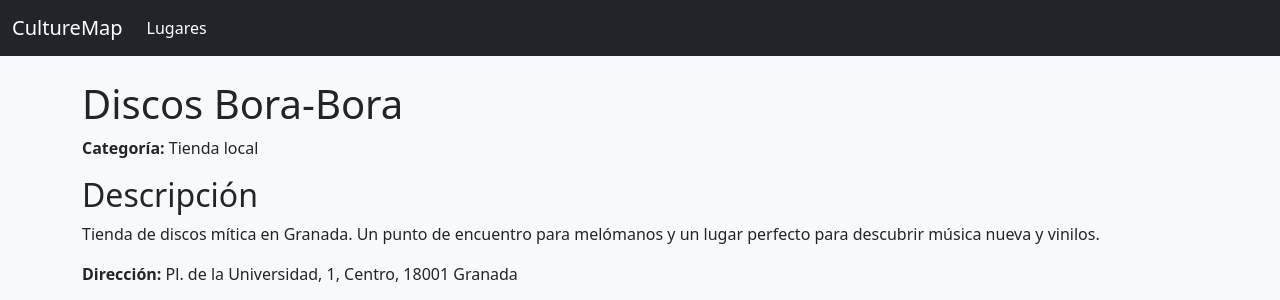
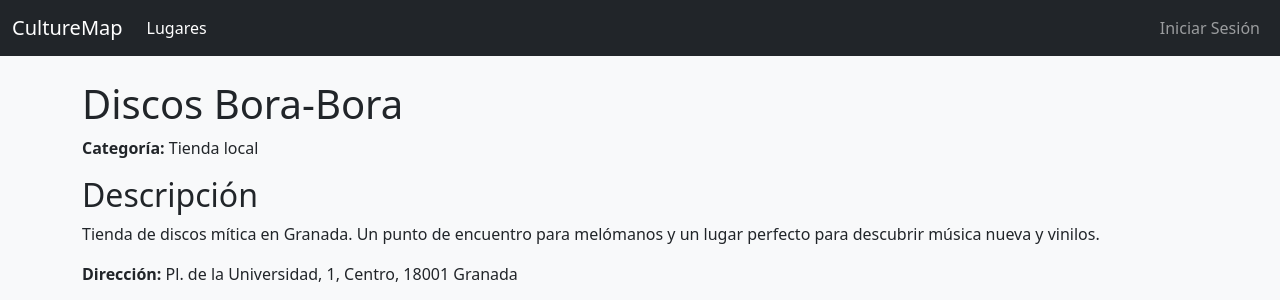
Before and after one commit to Teodosiodg2002/CultureMap, a Django app: page /lugares/5/ in a window 1280 px wide. Shown: the top 300 px of the page. Run offline with Django 5.2, Linux system fonts and the light colour scheme; data comes from the database, SQL or seed files in the repository.

Commit message:
Muestra enlaces Login/Logout dinámicamente en la navbar

```diff
--- a/lugares/templates/lugares/base.html
+++ b/lugares/templates/lugares/base.html
@@ -1,39 +1,69 @@
-<!doctype html>
+<!DOCTYPE html>
 <html lang="es">
   <head>
-  <meta charset="utf-8">
-  <meta name="viewport" content="width=device-width, initial-scale=1">
+    <meta charset="utf-8" />
+    <meta name="viewport" content="width=device-width, initial-scale=1" />
 
-  <title>{% block title %}CultureMap - Descubre lugares culturales{% endblock %}</title>
+    <title>
+      {% block title %}CultureMap - Descubre lugares culturales{% endblock %}
+    </title>
 
-  <link href="https://cdn.jsdelivr.net/npm/bootstrap@5.3.3/dist/css/bootstrap.min.css" rel="stylesheet" integrity="sha384-QWTKZyjpPEjISv5WaRU9OFeRpok6YctnYmDr5pNlyT2bRjXh0JMhjY6hW+ALEwIH" crossorigin="anonymous">
-
+    <link
+      href="https://cdn.jsdelivr.net/npm/bootstrap@5.3.3/dist/css/bootstrap.min.css"
+      rel="stylesheet"
+      integrity="sha384-QWTKZyjpPEjISv5WaRU9OFeRpok6YctnYmDr5pNlyT2bRjXh0JMhjY6hW+ALEwIH"
+      crossorigin="anonymous"
+    />
   </head>
-<body class="bg-light"> <nav class="navbar navbar-expand-lg navbar-dark bg-dark">
+  <body class="bg-light">
+    <nav class="navbar navbar-expand-lg navbar-dark bg-dark">
       <div class="container-fluid">
-
         <a class="navbar-brand" href="/">CultureMap</a>
 
-      <button class="navbar-toggler" type="button" data-bs-toggle="collapse" data-bs-target="#navbarNav">
+        <button
+          class="navbar-toggler"
+          type="button"
+          data-bs-toggle="collapse"
+          data-bs-target="#navbarNav"
+        >
           <span class="navbar-toggler-icon"></span>
         </button>
 
         <div class="collapse navbar-collapse" id="navbarNav">
           <ul class="navbar-nav me-auto mb-2 mb-lg-0">
             <li class="nav-item">
-            <a class="nav-link active" href="{% url 'listar_lugares_aprobados' %}">Lugares</a>
+              <a
+                class="nav-link active"
+                href="{% url 'listar_lugares_aprobados' %}"
+                >Lugares</a
+              >
             </li>
+          </ul>
+
+          <ul class="navbar-nav ms-auto mb-2 mb-lg-0">
+            {% if user.is_authenticated %}
+            <li class="nav-item">
+              <a class="nav-link" href="#">¡Hola, {{ user.username }}!</a>
+            </li>
+            <li class="nav-item">
+              <a class="nav-link" href="{% url 'logout' %}">Cerrar Sesión</a>
+            </li>
+            {% else %}
+            <li class="nav-item">
+              <a class="nav-link" href="{% url 'login' %}">Iniciar Sesión</a>
+            </li>
+            {% endif %}
           </ul>
         </div>
       </div>
     </nav>
 
-  <div class="container mt-4">
-    {% block content %}
-    {% endblock %}
-  </div>
+    <div class="container mt-4">{% block content %} {% endblock %}</div>
 
-  <script src="https://cdn.jsdelivr.net/npm/bootstrap@5.3.3/dist/js/bootstrap.bundle.min.js" integrity="sha384-YvpcrYf0tY3lHB60NNkmXc5s9fDVZLESaAA55NDzOxhy9GkcIdslK1eN7N6jIeHz" crossorigin="anonymous"></script>
-
+    <script
+      src="https://cdn.jsdelivr.net/npm/bootstrap@5.3.3/dist/js/bootstrap.bundle.min.js"
+      integrity="sha384-YvpcrYf0tY3lHB60NNkmXc5s9fDVZLESaAA55NDzOxhy9GkcIdslK1eN7N6jIeHz"
+      crossorigin="anonymous"
+    ></script>
   </body>
 </html>
```
Lines whose indentation alone changed are shown as unchanged.
